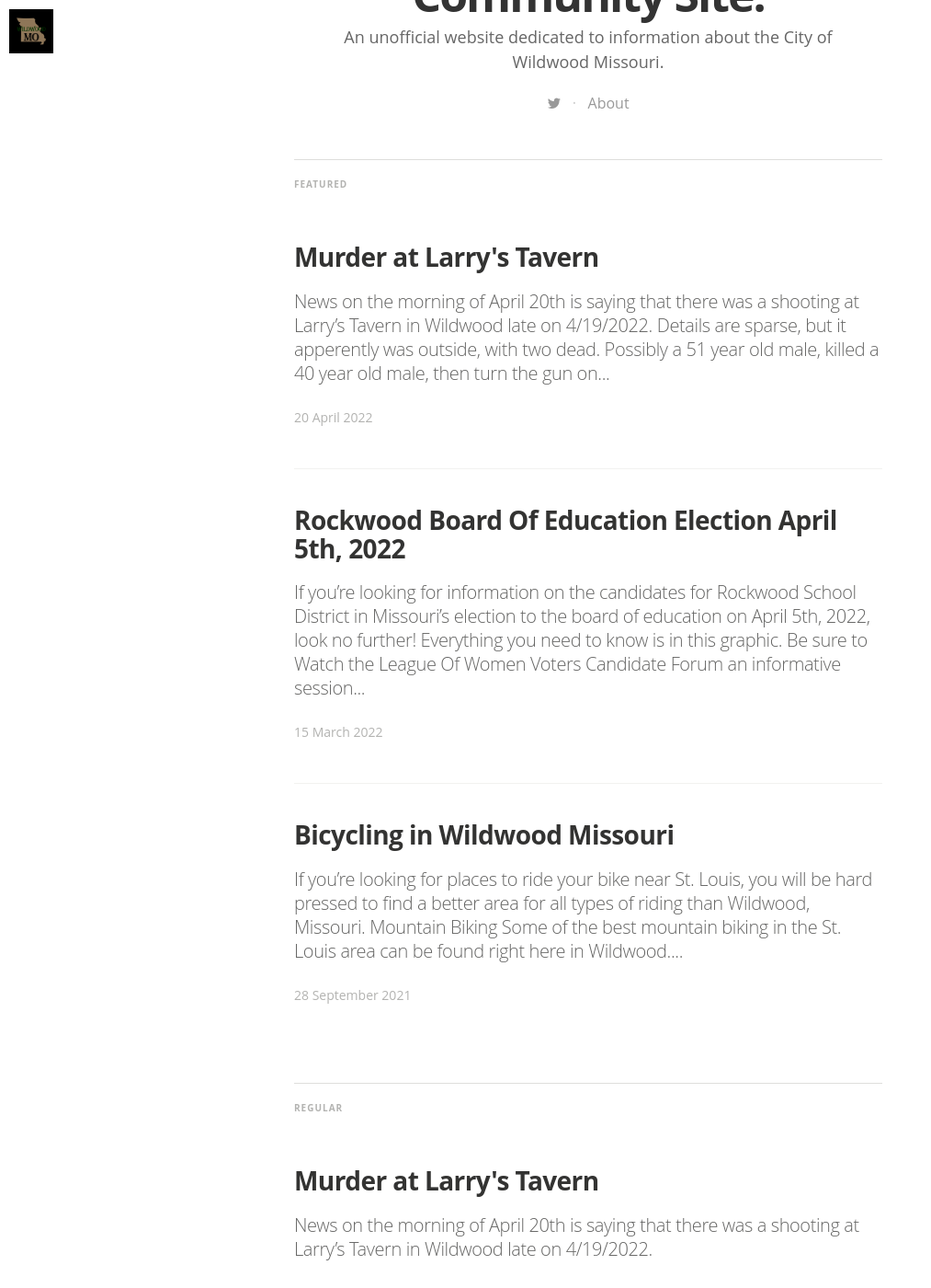
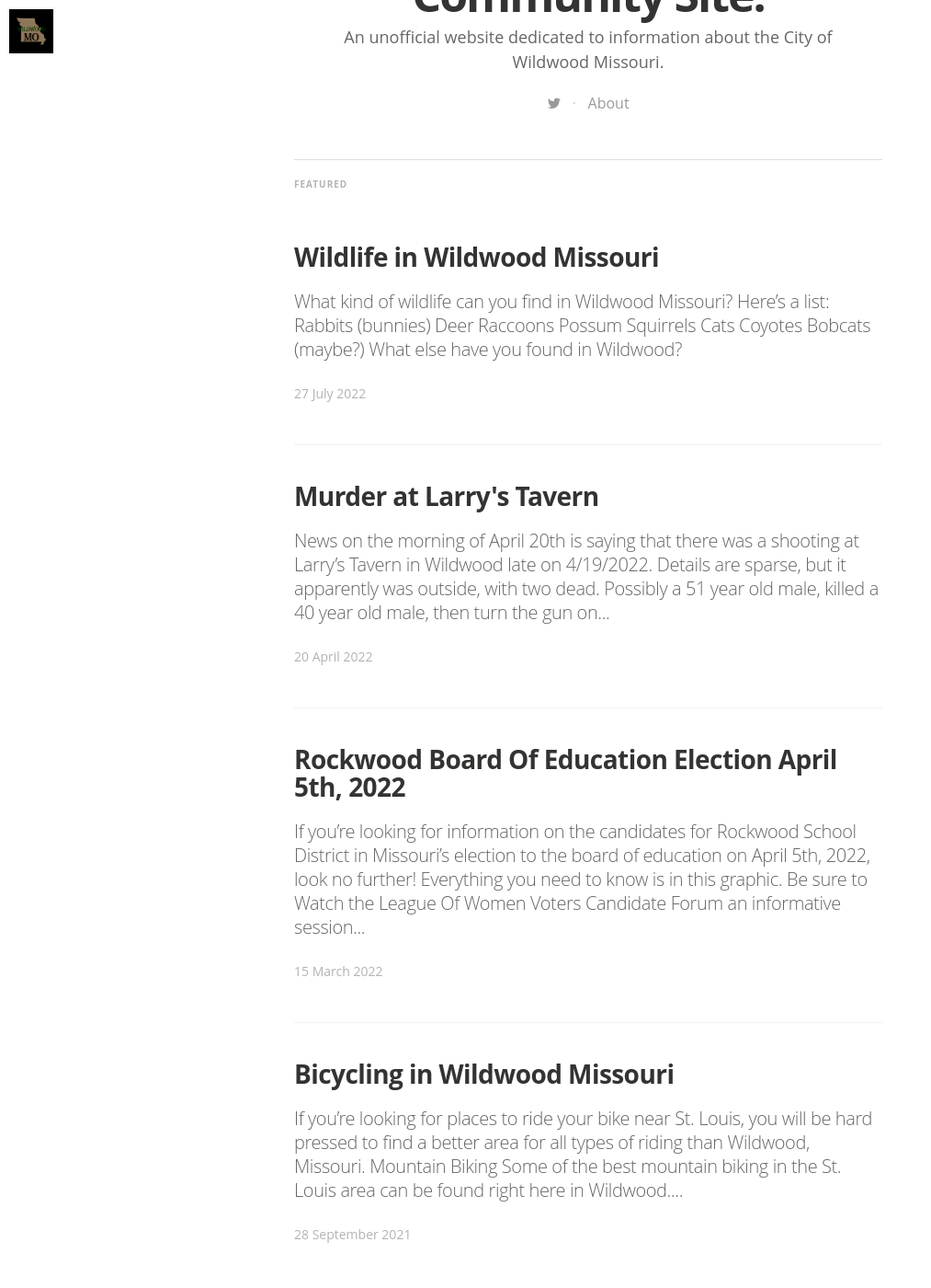
Before and after one commit to wildwoodmo/wildwoodmo.github.io, a Jekyll site: the page built from index.html, in a window 1280 px wide and 1400 px high, scrolled down 665 px. Shown: the whole window at 92% size, without its empty margins (0-1013 px from the left). Built offline with Jekyll 4.4.1, drawn with Linux system fonts in a browser that asks for light colours; nearby versions of some CDN libraries; some web fonts are replaced; the list of posts is cut into pages by our own code; some of the changed text lies outside the part shown.

Commit message:
Updates for wildwood

```diff
--- a/_posts/2022-04-20-murder-at-larrys-tavern.markdown
+++ b/_posts/2022-04-20-murder-at-larrys-tavern.markdown
@@ -8,4 +8,4 @@ image: /assets/article_images/LarrysTavern.jpg
 
 News on the morning of April 20th is saying that there was a shooting at Larry's Tavern in Wildwood late on 4/19/2022.
 
-Details are sparse, but it apperently was outside, with two dead. Possibly a 51 year old male, killed a 40 year old male, then turn the gun on himself.
+Details are sparse, but it apparently was outside, with two dead. Possibly a 51 year old male, killed a 40 year old male, then turn the gun on himself.
--- /dev/null
+++ b/_posts/2022-07-27-wildlife-in-wildwood.markdown
@@ -0,0 +1,20 @@
+---
+layout: post
+title:  Wildlife in Wildwood Missouri
+date:   2022-07-27 11:00:00 -0600
+tags: featured
+image: /assets/article_images/bunnies.jpg
+---
+What kind of wildlife can you find in Wildwood Missouri?
+
+Here's a list:
+- Rabbits (bunnies)
+- Deer
+- Raccoons
+- Possum
+- Squirrels
+- Cats
+- Coyotes
+- Bobcats (maybe?)
+
+What else have you found in Wildwood?
```
Also changed, not shown: 1 other file.
